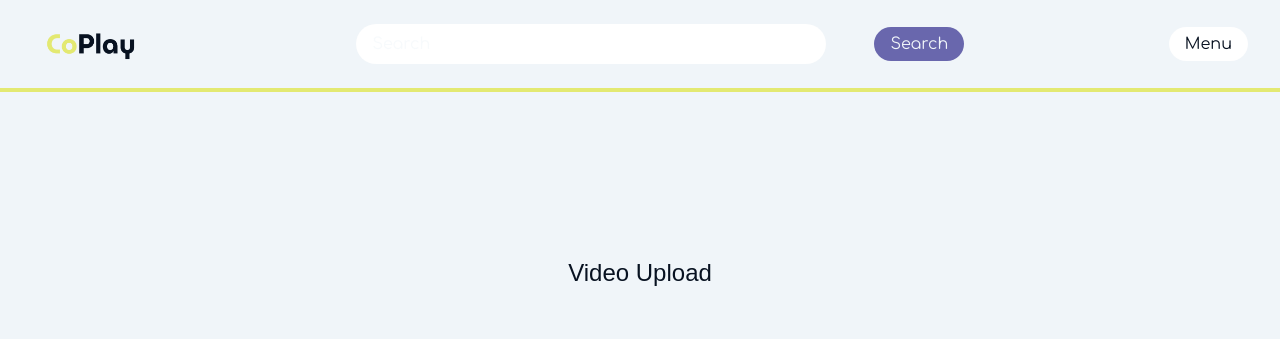
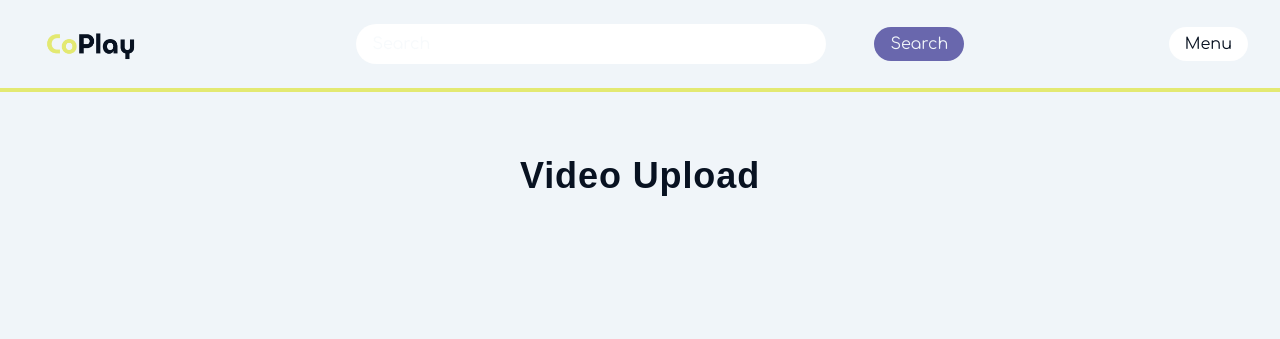
Before and after one commit to lukeplechaty/CoPlay, a Next.js app in the folder app/: page /upload in a window 1280 px wide. Shown: the top 339 px of the page. Built offline with nearby package versions, Linux system fonts and the light colour scheme; no server answers; a web font is replaced by a local one.

Commit message:
styling pt.5: miniscule upload update

```diff
--- a/app/src/app/profile/page.jsx
+++ /dev/null
@@ -1,14 +0,0 @@
-import { currentUser } from "@clerk/nextjs/server";
-import { getUser } from "@/db";
-
-export default async function Profile() {
-  //   const { userId } = await auth();
-  const { id } = await currentUser();
-  const user = await getUser(id);
-
-  if (!user) {
-    return <p>No user</p>;
-  }
-
-  return <p>Username: {user.username}</p>;
-}
--- a/app/src/app/upload/page.js
+++ b/app/src/app/upload/page.js
@@ -17,8 +17,10 @@ export default function UploadPage() {
   });
 
   return (
-    <main className="w-full h-[75dvh] flex flex-col items-center justify-evenly">
-      <h1 className="font-title text-2xl font-medium">Video Upload</h1>
+    <main className="w-full h-[75dvh] flex flex-col items-center justify-start mt-16 gap-[25%]">
+      <h1 className="font-title text-4xl font-bold tracking-wide">
+        Video Upload
+      </h1>
       <Dropzone {...props}>
         <DropzoneEmptyState />
         <DropzoneContent />
```
